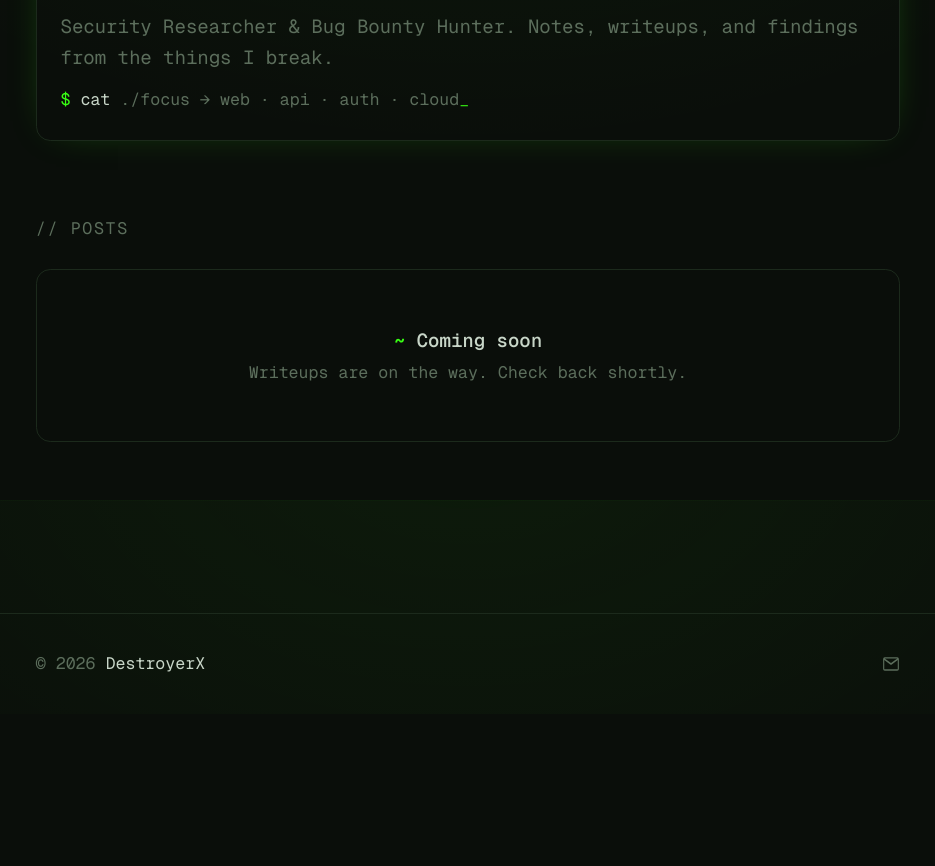
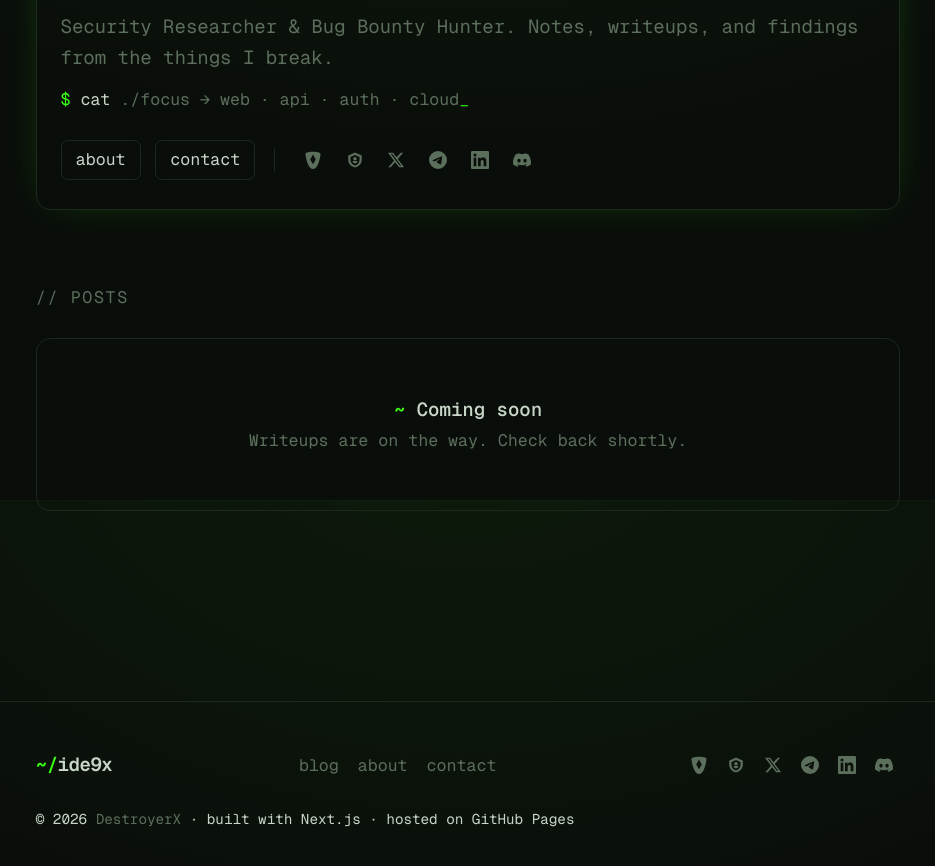
Before and after one commit to iide9x/ide9x.dev, a Next.js app: page / in a window 1280 px wide. Shown: the part 300-1166 px from the top of the page, without its empty margins (172-1107 px from the left). Before the commit the page ends 1014 px from the top, so only its background shows below. Built offline with nearby package versions, Linux system fonts and the light colour scheme.

Commit message:
Polish: hero social row + quick links, richer footer, fade-up anim, custom scrollbar, reduced-motion

```diff
--- a/src/app/globals.css
+++ b/src/app/globals.css
@@ -50,6 +50,52 @@ body {
 ::selection {
   background: var(--accent);
   color: #0a0e0a;
+}
+
+/* Custom terminal scrollbar */
+::-webkit-scrollbar {
+  width: 10px;
+  height: 10px;
+}
+::-webkit-scrollbar-track {
+  background: var(--background);
+}
+::-webkit-scrollbar-thumb {
+  background: var(--border);
+  border-radius: 6px;
+  border: 2px solid var(--background);
+}
+::-webkit-scrollbar-thumb:hover {
+  background: var(--muted);
+}
+html {
+  scrollbar-color: var(--border) var(--background);
+}
+
+/* Entrance animation */
+@keyframes fade-up {
+  from {
+    opacity: 0;
+    transform: translateY(8px);
+  }
+  to {
+    opacity: 1;
+    transform: translateY(0);
+  }
+}
+.animate-fade-up {
+  animation: fade-up 0.5s cubic-bezier(0.16, 1, 0.3, 1) both;
+}
+
+@media (prefers-reduced-motion: reduce) {
+  *,
+  *::before,
+  *::after {
+    animation-duration: 0.001ms !important;
+    animation-iteration-count: 1 !important;
+    transition-duration: 0.001ms !important;
+    scroll-behavior: auto !important;
+  }
 }
 
 a {
--- a/src/app/layout.tsx
+++ b/src/app/layout.tsx
@@ -80,7 +80,7 @@ export default function RootLayout({
         className={`${geistSans.variable} ${geistMono.variable} antialiased min-h-screen flex flex-col`}
       >
         <Nav />
-        <main className="flex-1 w-full max-w-3xl mx-auto px-5 py-12 md:py-16">
+        <main className="flex-1 w-full max-w-3xl mx-auto px-5 py-12 md:py-16 animate-fade-up">
           {children}
         </main>
         <Footer />
--- a/src/app/page.tsx
+++ b/src/app/page.tsx
@@ -1,9 +1,11 @@
 import Link from "next/link";
 import { getAllPostsMeta, formatDate } from "@/lib/posts";
 import { site } from "@/lib/config";
+import { SocialIcon } from "@/components/Icons";
 
 export default function Home() {
   const posts = getAllPostsMeta();
+  const heroSocials = site.socials.filter((s) => s.key !== "email");
 
   return (
     <div>
@@ -33,6 +35,38 @@ export default function Home() {
               api · auth · cloud
               <span className="accent animate-pulse">_</span>
             </p>
+
+            {/* Quick links + socials */}
+            <div className="flex flex-wrap items-center gap-3 pt-4">
+              <Link
+                href="/about/"
+                className="text-sm rounded-md border border-bd px-3 py-1.5 text-foreground hover:border-accent/60 hover:text-accent transition-colors"
+              >
+                about
+              </Link>
+              <Link
+                href="/contact/"
+                className="text-sm rounded-md border border-bd px-3 py-1.5 text-foreground hover:border-accent/60 hover:text-accent transition-colors"
+              >
+                contact
+              </Link>
+              <span className="hidden sm:block w-px h-5 bg-bd mx-1" />
+              <div className="flex items-center gap-1">
+                {heroSocials.map((s) => (
+                  <a
+                    key={s.key}
+                    href={s.href}
+                    target="_blank"
+                    rel="noopener noreferrer"
+                    aria-label={s.label}
+                    title={s.label}
+                    className="p-2 rounded-md text-muted hover:text-accent hover:bg-surface transition-colors"
+                  >
+                    <SocialIcon name={s.key} className="w-[18px] h-[18px]" />
+                  </a>
+                ))}
+              </div>
+            </div>
           </div>
         </div>
       </section>
--- a/src/components/Footer.tsx
+++ b/src/components/Footer.tsx
@@ -1,25 +1,63 @@
-import { site, social } from "@/lib/config";
+import Link from "next/link";
+import { site } from "@/lib/config";
 import { SocialIcon } from "@/components/Icons";
+
+const navLinks = [
+  { href: "/", label: "blog" },
+  { href: "/about/", label: "about" },
+  { href: "/contact/", label: "contact" },
+];
 
 export default function Footer() {
   const year = 2026;
-  const email = social("email");
+  const socials = site.socials.filter((s) => s.key !== "email");
+
   return (
-    <footer className="border-t border-bd mt-20">
-      <div className="max-w-3xl mx-auto px-5 py-8 flex flex-col sm:flex-row gap-4 items-center justify-between">
-        <span className="text-sm text-muted">
-          © {year} <span className="text-foreground">{site.name}</span>
-        </span>
-        {email && (
-          <a
-            href={email.href}
-            aria-label={email.label}
-            title={email.label}
-            className="text-muted hover:text-accent transition-colors"
+    <footer className="border-t border-bd mt-24">
+      <div className="max-w-3xl mx-auto px-5 py-10 flex flex-col gap-6">
+        <div className="flex flex-col sm:flex-row gap-4 items-center justify-between">
+          <Link
+            href="/"
+            className="font-bold tracking-tight text-foreground hover:text-accent transition-colors"
           >
-            <SocialIcon name="email" className="w-[18px] h-[18px]" />
-          </a>
-        )}
+            <span className="accent">~/</span>
+            {site.handle}
+          </Link>
+
+          <nav className="flex gap-4 text-sm">
+            {navLinks.map((l) => (
+              <Link
+                key={l.href}
+                href={l.href}
+                className="text-muted hover:text-accent transition-colors"
+              >
+                {l.label}
+              </Link>
+            ))}
+          </nav>
+
+          <ul className="flex gap-1">
+            {socials.map((s) => (
+              <li key={s.key}>
+                <a
+                  href={s.href}
+                  target="_blank"
+                  rel="noopener noreferrer"
+                  aria-label={s.label}
+                  title={s.label}
+                  className="block p-1.5 rounded text-muted hover:text-accent transition-colors"
+                >
+                  <SocialIcon name={s.key} className="w-[18px] h-[18px]" />
+                </a>
+              </li>
+            ))}
+          </ul>
+        </div>
+
+        <div className="text-xs text-muted/70 text-center sm:text-left">
+          © {year} <span className="text-muted">{site.name}</span> · built with
+          Next.js · hosted on GitHub Pages
+        </div>
       </div>
     </footer>
   );
```
